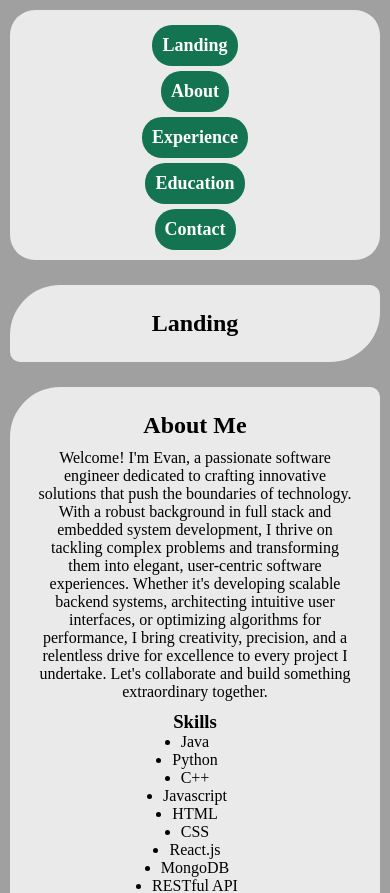
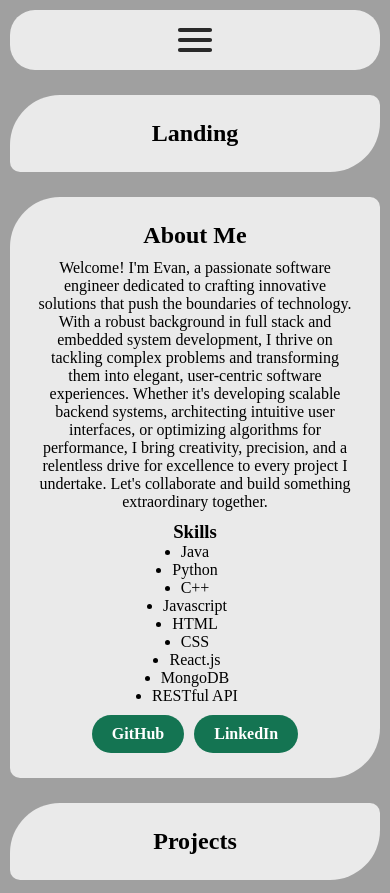
Before and after one commit to evan-jm/Portfolio, a React (Create React App) app in the folder frontend/: page / in a window 390 px wide. Shown: the top 893 px of the page. Built offline with nearby package versions, Linux system fonts and the light colour scheme.

Commit message:
Shrink navbar if width too short

```diff
--- a/frontend/src/components/Navbar/Navbar.js
+++ b/frontend/src/components/Navbar/Navbar.js
@@ -1,8 +1,10 @@
 import "./Navbar.scss";
+import hamburgerSVG from "../../hamburger.svg";
 
 const Navbar = () => {
   return (
     <nav className="navbar">
+      <img src={hamburgerSVG} />
       <a href="#landing">Landing</a>
       <a href="#about">About</a>
       <a href="#experience">Experience</a>
--- a/frontend/src/components/Navbar/Navbar.scss
+++ b/frontend/src/components/Navbar/Navbar.scss
@@ -13,6 +13,20 @@
   @media (max-width: 500px) {
     flex-direction: column;
     padding: 10px;
+
+    img {
+      display: block;
+    }
+
+    a {
+      display: none;
+    }
+  }
+}
+
+.navbar img {
+  @media (min-width: 500px) {
+    display: none;
   }
 }
 
@@ -25,11 +39,6 @@
   font-size: 18px;
   transition: background-color 0.3s ease, transform 0.2s ease;
   background-color: $primary;
-
-  @media (max-width: 768px) {
-    // Adjust this breakpoint as needed
-    margin-top: 5px; // Add some space between links on smaller screens
-  }
 }
 
 .navbar a:hover {
```
Also changed, not shown: frontend/src/hamburger.svg (added).
